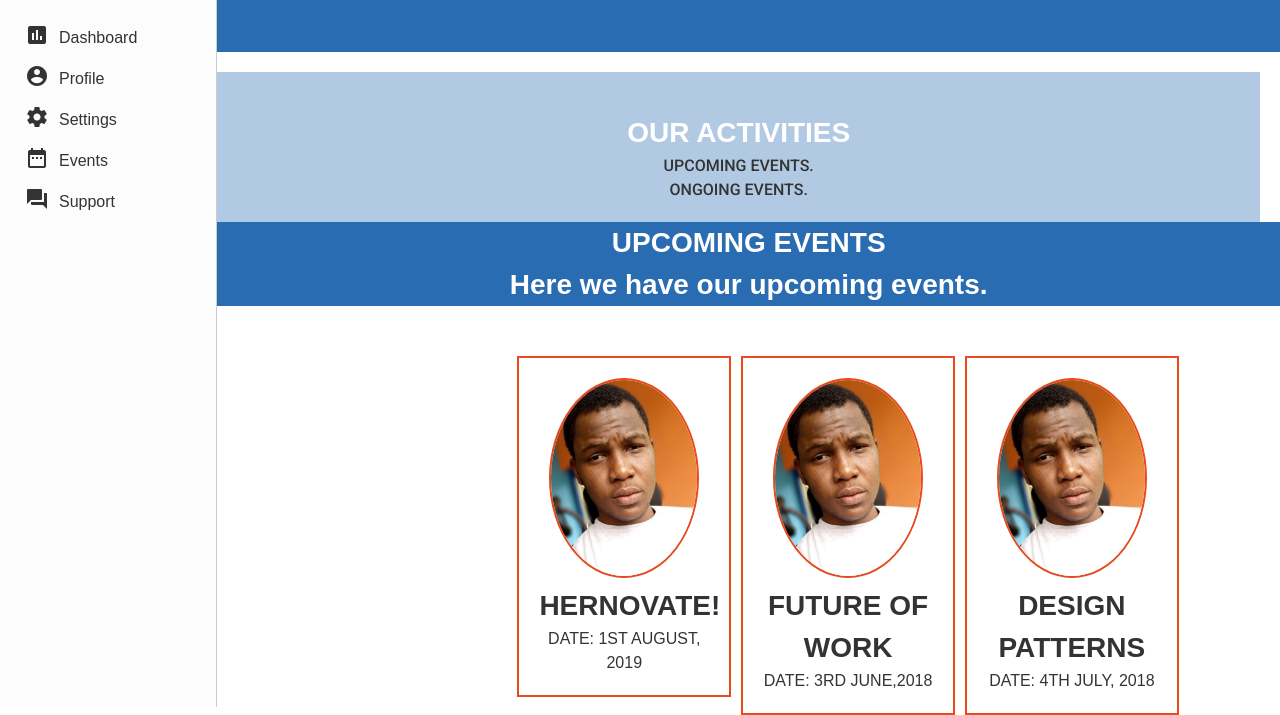
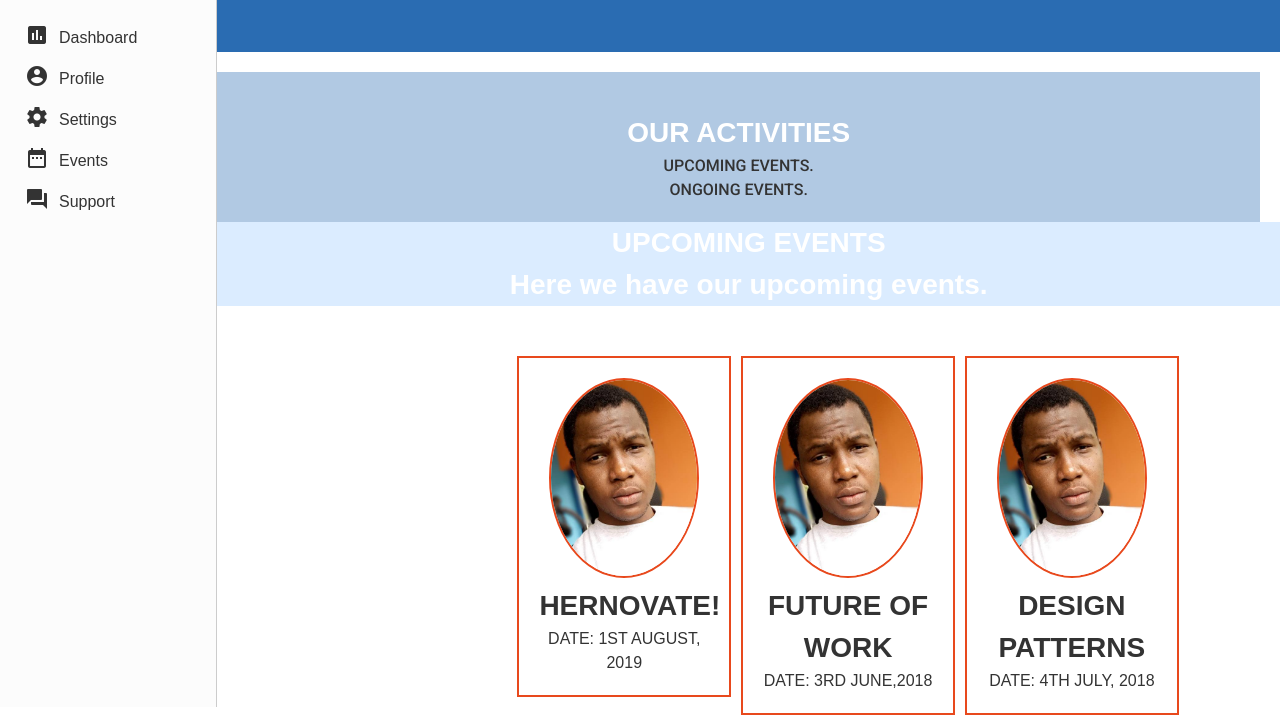
Before and after one commit to akure-tech-hub/Playground, a plain HTML site: page events.html in a window 1280 px wide. Shown: the part 153-868 px from the top of the page. Drawn offline with Linux system fonts and the light colour scheme; files whose address does not match are found by name.

Commit message:
changes made to event page

```diff
--- a/events.html
+++ b/events.html
@@ -63,7 +63,7 @@
 }
 
 #permit {
-	background-color:#2A6CB2;
+	background-color:rgb(219, 236, 255);
 	background-position: center;
 	text-align: center;
 	font-family: Arial;
```
